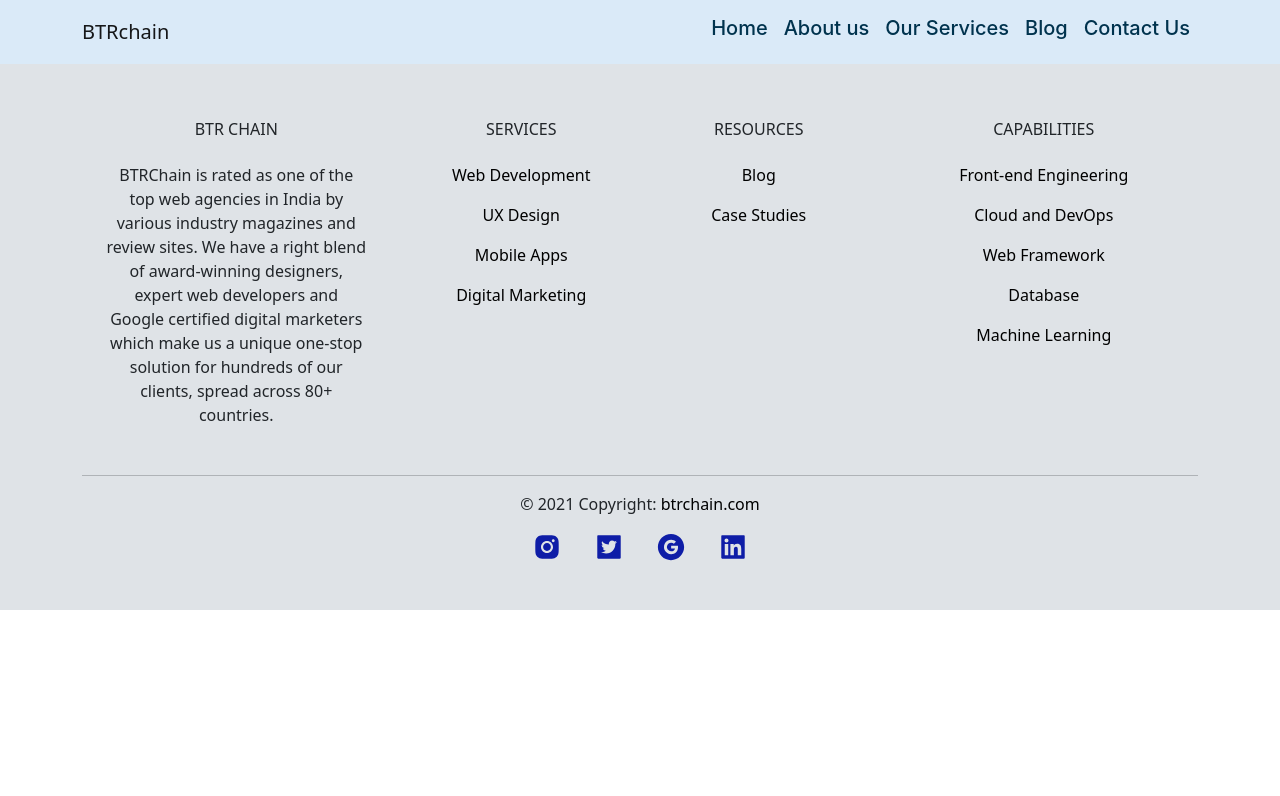
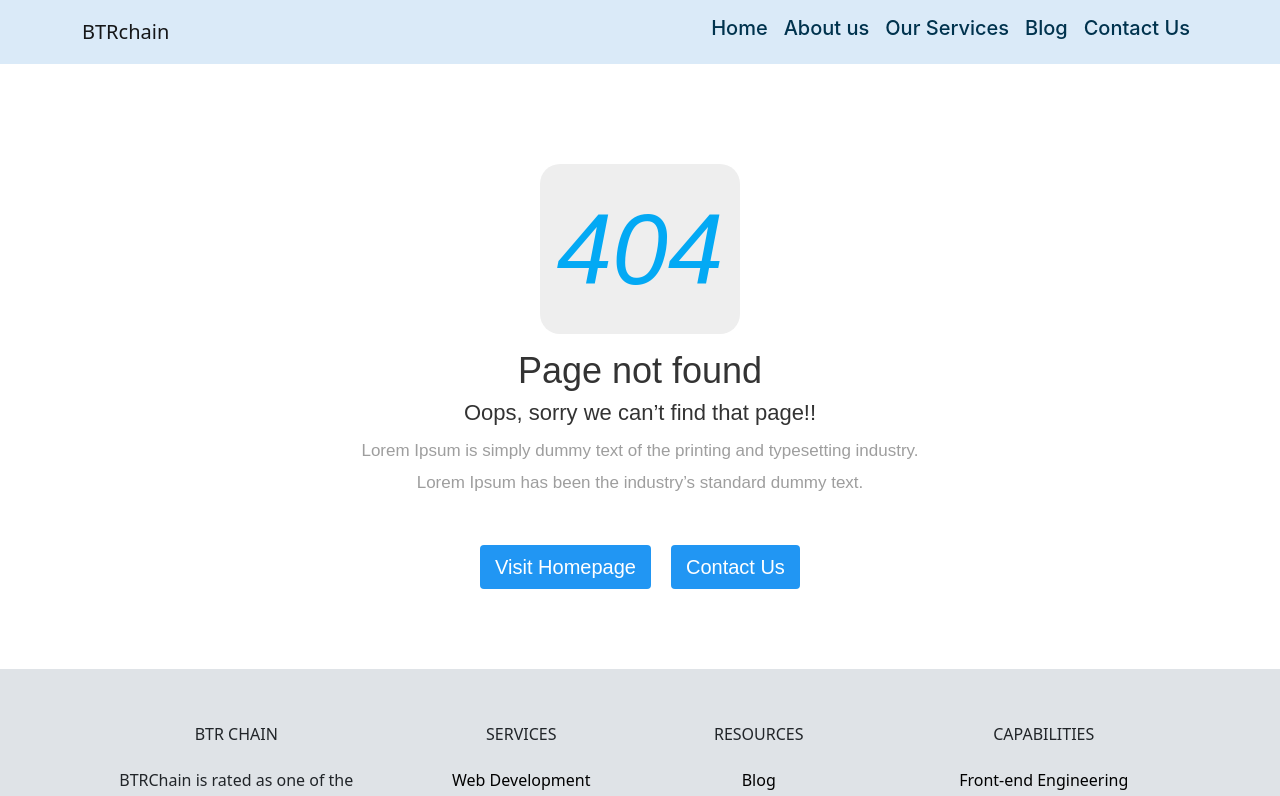
Before and after one commit to btrchain/btrchain, a React (Create React App) app: page /sitemap in a window 1280 px wide. Shown: the top 796 px of the page. Built offline with nearby package versions, Linux system fonts and the light colour scheme; a web font is replaced by a local one.

Commit message:
error 404 added

```diff
--- a/src/App.js
+++ b/src/App.js
@@ -3,7 +3,8 @@ import "./App.css";
 import { BrowserRouter as Router, Route, Switch } from "react-router-dom";
 import Header from "./components/navigation/Header";
 import Footer from "./components/navigation/Footer";
-import Spinner from "react-bootstrap/Spinner";
+import Spinner from "./components/body/Spinner";
+import Error404 from "./components/error/error404";
 const Home = lazy(() => import("./components/Index"));
 const About = lazy(() => import("./components/about/About"));
 const Contact = lazy(() => import("./components/contact/Contact"));
@@ -18,12 +19,8 @@ function App() {
         <Header />
         <Suspense
           fallback={
-            <div className="d-flex justify-content-center pt-5 pb-5">
-              <Spinner
-                style={{ height: "200px", width: "200px" }}
-                animation="border"
-                variant="success"
-              />
+            <div>
+              <Spinner />
             </div>
           }
         >
@@ -32,11 +29,12 @@ function App() {
             <Route exact path="/about" component={About} />
             <Route exact path="/contact" component={Contact} />
             <Route exact path="/team" component={Team} />
-            {/* <Route exact path="/sitemap" component={Sitemap} />
-            <Route component={Error404} /> */}
+            {/* <Route exact path="/sitemap" component={Sitemap} /> */}
+            <Route component={Error404} />
           </Switch>
         </Suspense>
         <Footer />
+
       </Router>
     </shareContext.Provider>
   );
--- /dev/null
+++ b/src/components/body/Spinner.css
@@ -0,0 +1,36 @@
+.middle {
+    position: absolute;
+    bottom: 50%;
+    padding: 15px;
+    left: 40%;
+}
+.bar {
+    width: 40px;
+    border-radius: 4px;
+    height: 40px;
+    margin: 10px;
+    background: #9C27B0;
+    display: inline-block;
+    animation: loading 2s ease-in-out infinite;
+}
+
+/*--Animation CSS For Loader--*/
+@keyframes loading {
+    0% {
+        width: 5px;
+        background-color: #CDDC39;
+    }
+    25% {
+        width: 10px;
+        background-color: #8BC34A;
+    }
+    50% {
+        width: 15px;
+        background-color: #4CAF50;
+    }
+    100% {
+        width: 20px;
+        background-color: #009688;
+        transform: rotate(360deg);
+    }
+}
--- /dev/null
+++ b/src/components/body/Spinner.js
@@ -0,0 +1,15 @@
+import React from 'react'
+
+export default function Spinner() {
+    return (
+        <div>
+            <div class="middle">
+                <div class="bar"></div>
+                <div class="bar"></div>
+                <div class="bar"></div>
+                <div class="bar"></div>
+                <div class="bar"></div>
+            </div>
+        </div>
+    )
+}
--- a/src/components/body/Team.js
+++ b/src/components/body/Team.js
@@ -23,7 +23,7 @@ export default function Team() {
 					<hr></hr>
 					<p>Lorem Ipsum is simply dummy text of the printing and typesetting industry. Lorem Ipsum has been the industry's standard dummy text ever since the 1500s</p>
 					<hr></hr>
-					<a href="#" className="btn btn-primary">Know More</a>
+					<a href="/" className="btn btn-primary">Know More</a>
 				</div>
 			</div>
 
@@ -37,7 +37,7 @@ export default function Team() {
 					<hr></hr>
 					<p>Lorem Ipsum is simply dummy text of the printing and typesetting industry. Lorem Ipsum has been the industry's standard dummy text ever since the 1500s.</p>
 					<hr></hr>
-					<a href="#" className="btn btn-primary">Know More</a>
+					<a href="/" className="btn btn-primary">Know More</a>
 				</div>
 			</div>
 
@@ -51,7 +51,7 @@ export default function Team() {
 					<hr></hr>
 					<p>Lorem Ipsum is simply dummy text of the printing and typesetting industry. Lorem Ipsum has been the industry's standard dummy text ever since the 1500s.</p>
 					<hr></hr>
-					<a href="#" className="btn btn-primary">Know More</a>
+					<a href="/" className="btn btn-primary">Know More</a>
 				</div>
 			</div>
 		</div>
--- /dev/null
+++ b/src/components/error/error404.css
@@ -0,0 +1,71 @@
+.not-found {
+    text-align: center;
+    padding: 100px 0px 50px;
+    font-family: 'Raleway', sans-serif;
+    color: #333;
+}
+.not-found h2 {
+    font-size: 36px;
+}
+.not-found h3 {
+    font-size: 22px;
+    font-weight: normal;
+}
+.not-found h2 span {
+    background-color: #eee;
+    color: #03A9F4;
+    width: 200px;
+    height: 170px;
+    display: inline-grid;
+    align-items: center;
+    font-size: 100px;
+    border-radius: 20px;
+    font-style: italic;
+    margin-bottom: 15px;
+}
+.not-found p {
+    font-size: 17px;
+    line-height: 32px;
+    color: #9E9E9E;
+}
+.not-found .go-on {
+    padding: 20px 0px 20px;
+}
+.not-found .go-on a {
+    padding: 7px 15px;
+    background-color: #2196F3;
+    border-radius: 4px;
+    font-size: 20px;
+    margin: 10px 10px;
+    display: inline-block;
+    font-weight: 500;
+    color: #fff;
+    text-decoration: none;
+}
+.not-found .go-on a:hover{
+  opacity: 0.8;
+}
+.not-found form input {
+    height: 40px;
+    border: 1px solid #ddd;
+    border-radius: 4px;
+    padding: 4px 10px;
+    box-sizing: border-box;
+}
+.not-found form .submit-btn {
+    height: 40px;
+    border: none;
+    margin-left: 10px;
+    color: #fff;
+    background-color: #03a9f4;
+    border-radius: 4px;
+    cursor: pointer;
+    padding: 0px 15px;
+}
+.not-found form .submit-btn:hover{
+  opacity: 0.8;
+}
+.not-found hr {
+    border: 1px solid #eeeeee;
+    margin: 30px 0px;
+}
--- /dev/null
+++ b/src/components/error/error404.js
@@ -0,0 +1,19 @@
+import React from 'react'
+import './error404.css'
+
+export default function error404() {
+    return (
+        <div>
+            <div className="not-found">
+                <h2><span>404</span><br></br>Page not found</h2>
+                <h3>Oops, sorry we can’t find that page!!</h3>
+                <p>Lorem Ipsum is simply dummy text of the printing and typesetting industry.<br></br>
+                    Lorem Ipsum has been the industry’s standard dummy text.</p>
+                <div className="go-on">
+                    <a href="/">Visit Homepage</a>
+                    <a href="/contact">Contact Us</a>
+                </div>
+            </div>
+        </div>
+    )
+}
```
